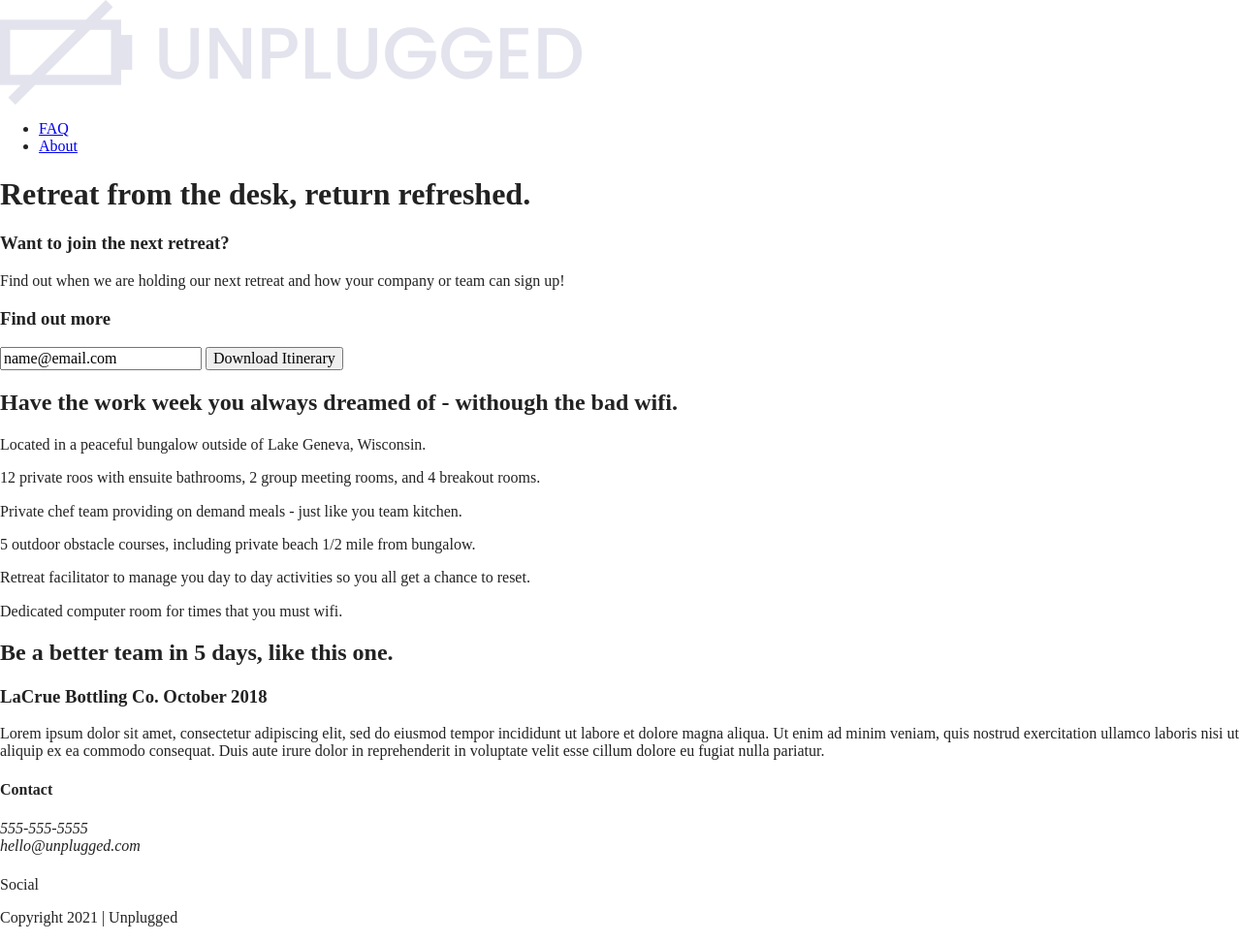
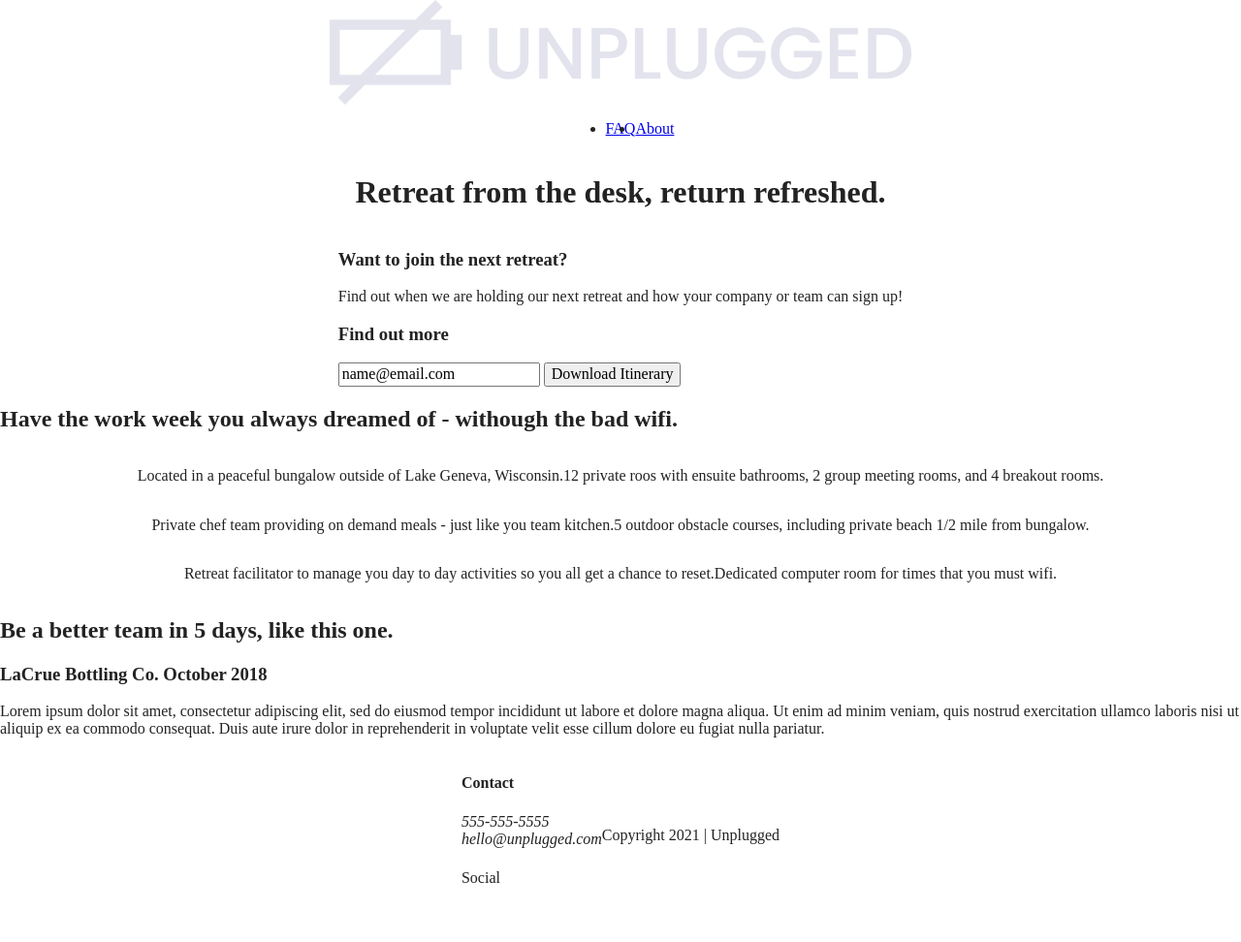
Before and after one commit to karioline-old/unplugged-retreat, a website built with Parcel: page index.html in a window 1280 px wide. Shown: the whole page at 97% size. After the commit the page ends 947 px from the top, so only its background shows below. Built offline with nearby package versions, Linux system fonts and the light colour scheme.

Commit message:
added flex styling

```diff
--- a/css/main.css
+++ b/css/main.css
@@ -88,79 +88,113 @@ textarea {
    ========================================================================== */
 
   /* --------------------- Base Header - Footer Styles --------------------- */
-
   header,
-  footer {}
+  footer {
+    display: flex;
+    justify-content: center;
+    align-items: center;
+    flex-flow: row wrap;
+  }
 
   /* Header Styles */
+  header .content-wrapper {
+    display: flex;
+    justify-content: center;
+    align-items: center;
+    flex-flow: row wrap;
+  }
 
-  header .content-wrapper {}
+  header nav {
+    display: flex;
+    justify-content: space-around;
+    align-items: center;
+    flex-flow: row wrap;
+  }
 
-  header figure {}
-
-  .header-divider {}
-
-  header nav {}
-
-  header nav ul {}
+  header nav ul {
+    display:flex;
+    justify-content: space-around;
+  }
 
   /* Footer Styles */
+  footer .social-icons {
+    display: flex;
+    justify-content: space-around;
+    align-items: center;
+  }
 
-  footer {}
-
-  footer .content-wrapper {}
-
-  .footer-content {}
-
-  footer .contact {}
-
-  footer .social {}
-
-  footer .social-icons {}
-
-  .copyright {}
+  footer .social-icons p {
+    display: flex;
+    justify-content: center;
+    align-items: center;
+  }
 
   /* --------------------- Mobile Styles - Homepage --------------------- */
+  .hero-area {
+    display: flex;
+    justify-content: center;
+    align-items: center;
+    flex-flow: row wrap;
+  }
 
-  .hero-area {}
+  aside {
+    display: flex;
+    justify-content: center;
+    align-items: center;
+    flex-flow: row wrap;
+  }
 
-  main .content-wrapper {}
+  .features {
+    display: flex;
+    justify-content: center;
+    flex-flow: row wrap;
+  }
 
-  aside {}
+  .features .features-items {
+    display: flex;
+    justify-content: center;
+    align-content: center;
+    align-items: center;
+    flex-flow: row wrap;
+  }
 
-  .form-description {}
-
-  .form {}
-
-  .features {}
-
-  .features .features-items {}
-
-  .fontawesome-icon {}
-
-  .features-item-description {}
-
-  .reviews {}
+  .reviews {
+    display: flex;
+    justify-content: center;
+    flex-flow: row wrap;
+  }
 
    /* --------------------- Mobile Styles - About --------------------- */
 
-  .mission {}
+  .mission {
+    display: flex;
+    justify-content: center;
+    align-items: center;
+    flex-flow: row wrap;
+  }
 
-  .mission-content {}
-
-  section .map {}
-
-  .contact-section {}
-
-  address .contact-content {}
+  .contact-section {
+    display: flex;
+    justify-content: center;
+    align-items: center;
+    flex-flow: row wrap;
+  }
 
    /* --------------------- Mobile Styles - FAQ --------------------- */
 
-   .faq {}
+   .faq {
+    display: flex;
+    justify-content: center;
+    align-items: center;
+    flex-flow: row wrap;
+   }
 
-   .faq .faq-content {}
-
-
+   .faq .faq-content {
+    display: flex;
+    justify-content: center;
+    align-items: center;
+    flex-flow: row wrap;
+   }
 
 /* ==========================================================================
    Helper classes
```
